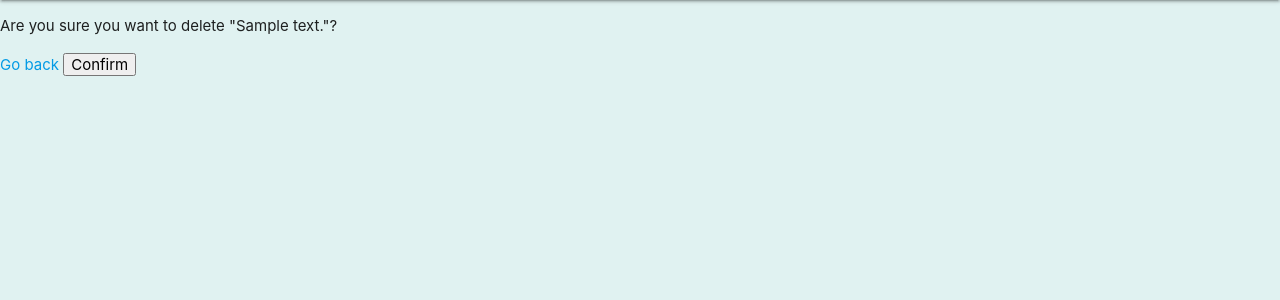
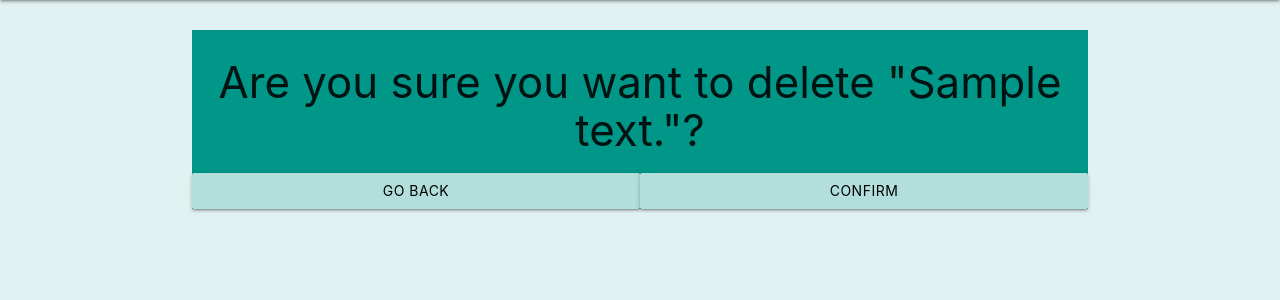
Before and after one commit to WallachianMihai/Proiect_MIP, a Django app: page /delete-answer/1/ in a window 1280 px wide. Shown: the part 64-364 px from the top of the page. Run offline with Django 4.2, Linux system fonts and the light colour scheme; a user stored in the database is signed in; tables that the repository leaves empty hold one stand-in row (values such as "Sample post").

Commit message:
add delete func ui

```diff
--- a/djangoProject/base/templates/base/delete.html
+++ b/djangoProject/base/templates/base/delete.html
@@ -4,9 +4,13 @@
     <div>
         <form method="POST" action="">
             {% csrf_token %}
-            <p>Are you sure you want to delete "{{obj}}"?</p>
-            <a href="{{request.META.HTTP_REFERER}}">Go back</a>
-            <input type="submit" value="Confirm" />
+            <div class="container teal" style="margin-top: 2em">
+                <div class="row">
+                    <h3 class="col s12 center">Are you sure you want to delete "{{obj}}"?</h3>
+                    <a class="col s6 waves-effect btn teal lighten-4 black-text z-depth-1" href="{{request.META.HTTP_REFERER}}">Go back</a>
+                    <input class="col s6 waves-effect btn teal lighten-4 black-text z-depth-1" type="submit" value="Confirm" />
+                </div>
+            </div>
         </form>
     </div>
 {% endblock content %}}
```
